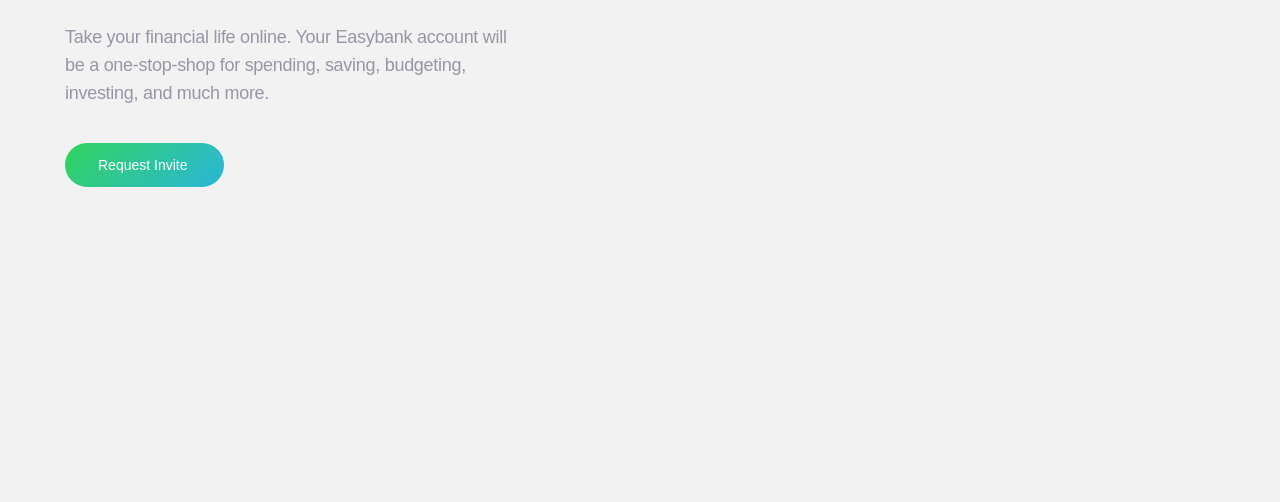
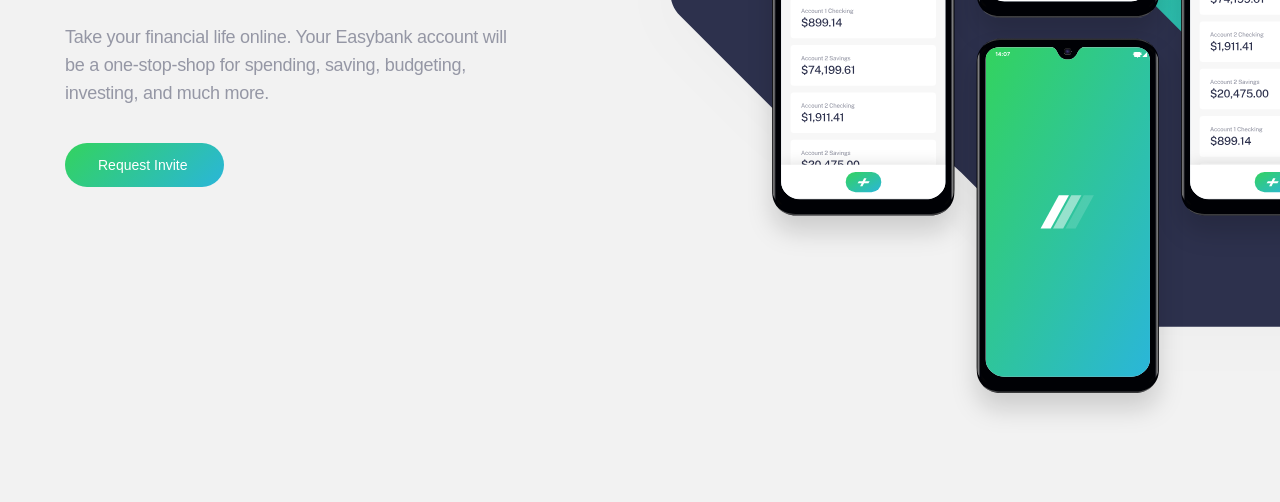
Before and after one commit to islombek1260/easybank, a plain HTML site: page index.html in a window 1280 px wide. Shown: the part 388-890 px from the top of the page. Drawn offline with nearby package versions, Linux system fonts and the light colour scheme; a web font is replaced by a local one.

Commit message:
Add all images

```diff
--- a/css/main.css
+++ b/css/main.css
@@ -158,7 +158,7 @@
     position: relative;
     padding-top: 170px;
     padding-bottom: 280px;
-    background: url("../images/hero-bg.svg") no-repeat;
+    background: url("../images/Group\ 37.svg") no-repeat;
     background-size: 1371px 737px;
     background-position: calc(50% + 300px);
     top: -35px;
```
Also changed, not shown: images/logo.svg (added).
